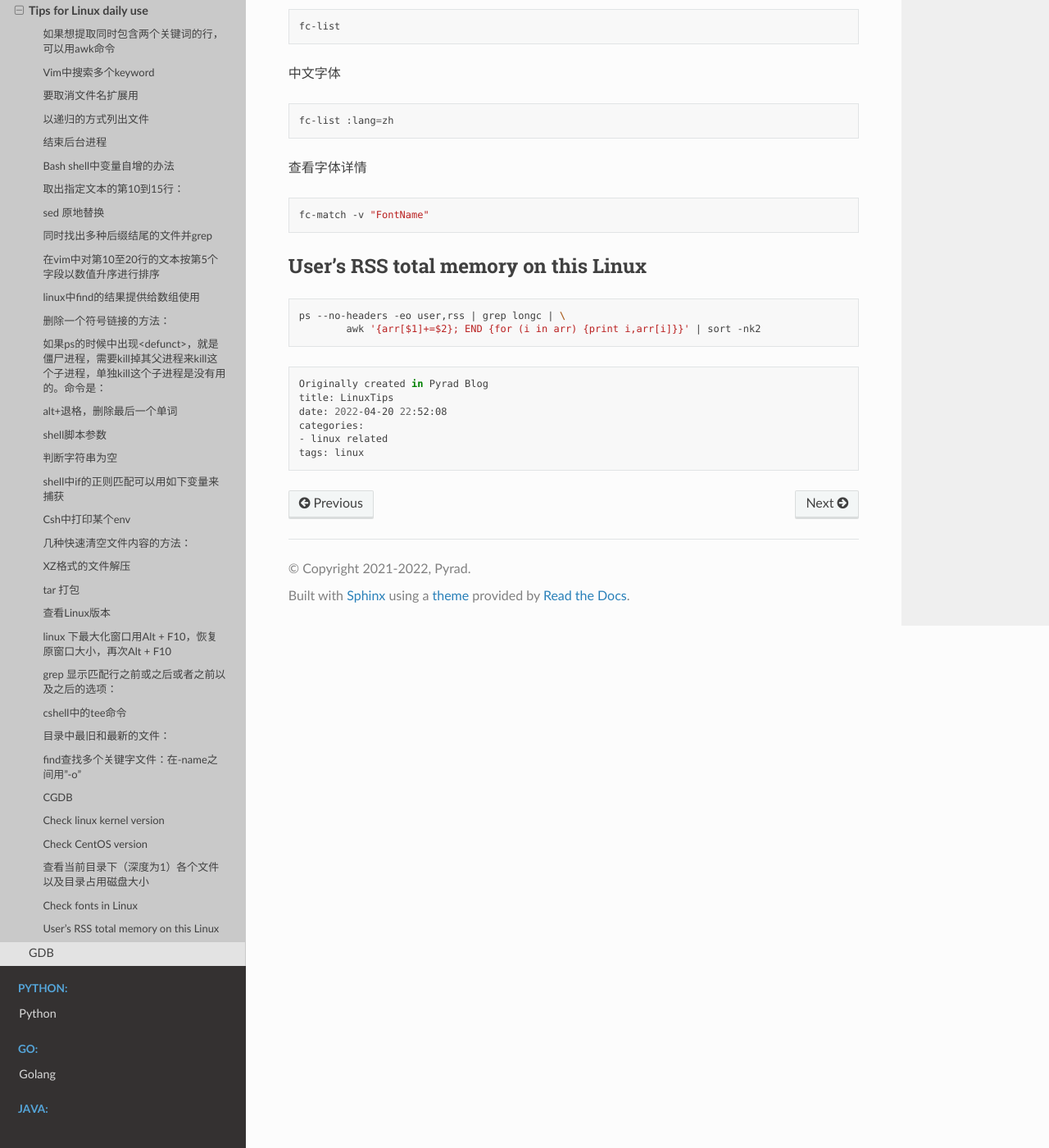
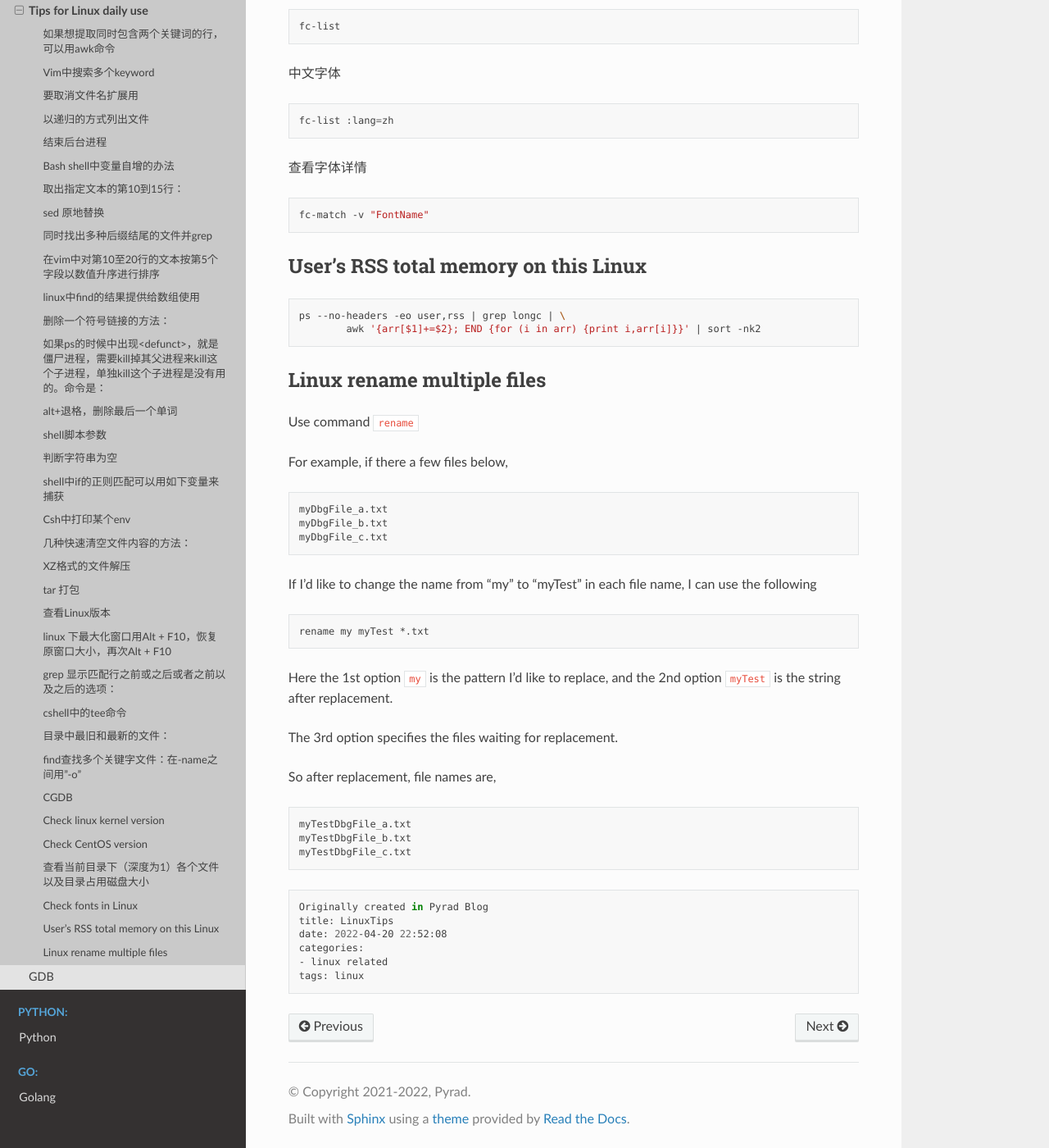
Before and after one commit to Pyrad/pyradnotes, a Sphinx documentation site: the page built from source/Linux/linuxTips.md, in a window 1280 px wide and 1400 px high, scrolled down 7712 px. Shown: the whole window at 82% size. Built offline with Sphinx 7.4.7 and the Read the Docs theme 2.0.0, drawn with Linux system fonts in a browser that asks for light colours.

Commit message:
linuxTips Renmae multiple files

````diff
--- a/source/Linux/linuxTips.md
+++ b/source/Linux/linuxTips.md
@@ -419,7 +419,35 @@ ps --no-headers -eo user,rss | grep longc | \
 ```
 
 
+## Linux rename multiple files
 
+Use command `rename`
+
+For example, if there a few files below,
+
+```shell
+myDbgFile_a.txt
+myDbgFile_b.txt
+myDbgFile_c.txt
+```
+
+If I'd like to change the name from "my" to "myTest" in each file name, I can use the following
+
+```shell
+rename my myTest *.txt
+```
+
+Here the 1st option `my` is the pattern I'd like to replace, and the 2nd option `myTest` is the string after replacement.
+
+The 3rd option specifies the files waiting for replacement.
+
+So after replacement, file names are,
+
+```shell
+myTestDbgFile_a.txt
+myTestDbgFile_b.txt
+myTestDbgFile_c.txt
+```
 
 
 
````
